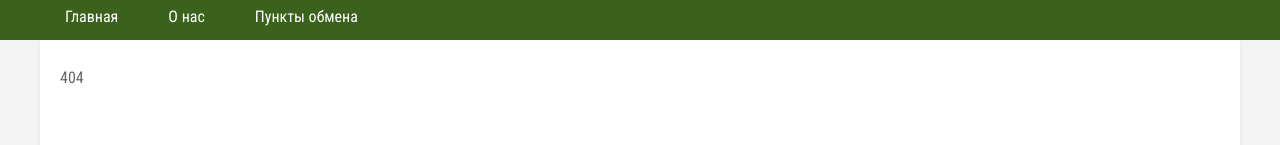
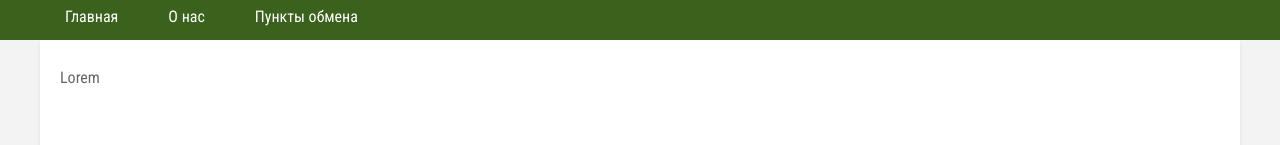
Before and after one commit to Denis-Li/-urrency-exchange, a React (Create React App) app: page /currency-exchange/about in a window 1280 px wide. Shown: the part 124-269 px from the top of the page. Built offline with nearby package versions, Linux system fonts and the light colour scheme.

Commit message:
change route 04

```diff
--- a/src/App.js
+++ b/src/App.js
@@ -24,8 +24,8 @@ class App extends React.Component {
           <main>
               <Switch>
                 <Route exact path="/currency-exchange/" component={Rate} />
-                <Route exact path="/about" component={About} />
-                <Route exact path="/points" component={Points} />
+                <Route exact path="/currency-exchange/about" component={About} />
+                <Route exact path="/currency-exchange/points" component={Points} />
                 <Route component={Other} />
               </Switch>
 
```
